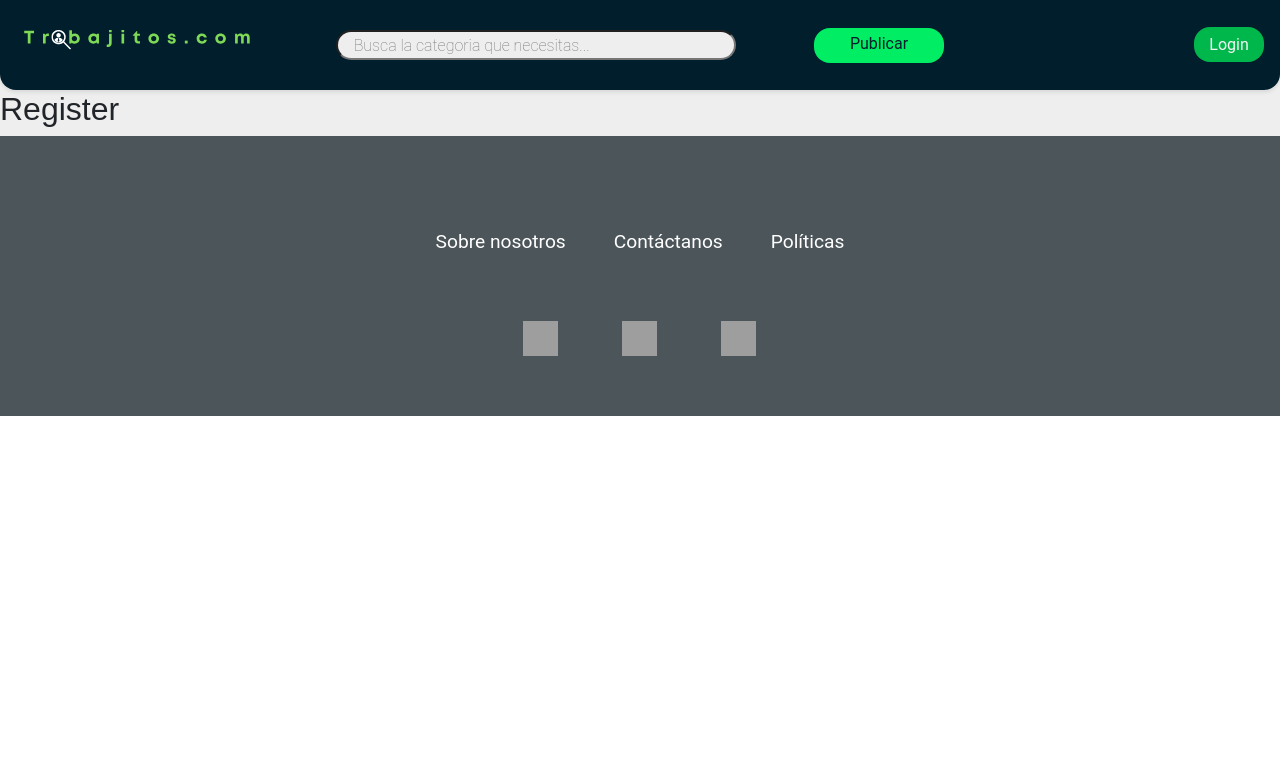
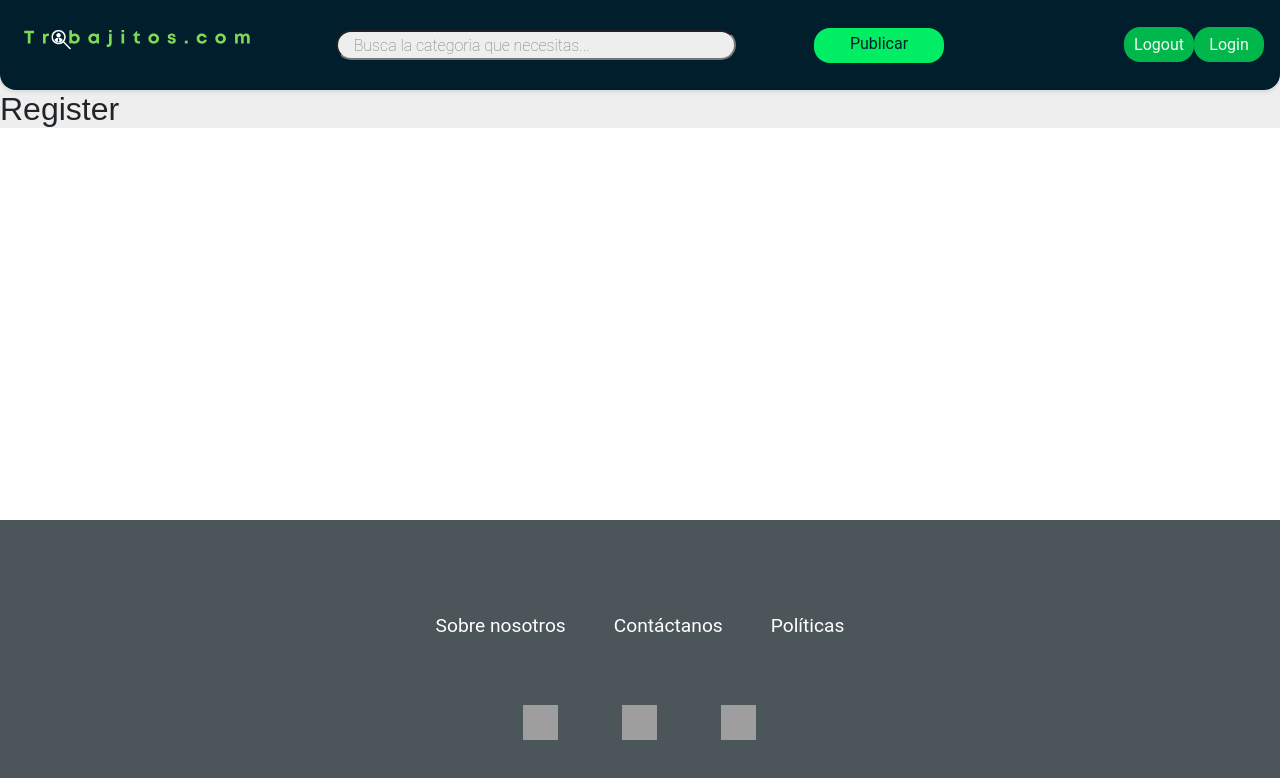
Before and after one commit to LeeMichael24/DOMDOMTIMADOM-REPO, a React (Vite) app in the folder trabajitos_vite/: page /auth/singup in a window 1280 px wide. Shown: the top 778 px of the page. Built offline with nearby package versions, Linux system fonts and the light colour scheme; grey boxes are pictures that could not be loaded.

Commit message:
Add: prepare for login

```diff
--- a/trabajitos_vite/src/App.jsx
+++ b/trabajitos_vite/src/App.jsx
@@ -15,7 +15,6 @@ import FeedView from "./views/FeedView/FeedView";
 import NotFoundView from "./views/NotFoundView/NotFoundView";
 import AuthView from "./views/AuthView/AuthView";
 
-import { ValidatorRouter } from './Validator/ValidatorRouter'
 
 
 function App({user}) {
@@ -28,12 +27,7 @@ function App({user}) {
         <Routes>
           <Route path="/" element={<FeedView />}> </Route>
           <Route path="f2" element={<RecibeFormulario3 />}> </Route>
-
-          <Route path="fp" element={
-              <ValidatorRouter user={ user } redirectTo='/'>
-              <RecibeFormularioP />
-            </ValidatorRouter>
-          }/>
+          <Route path="fp" element={<RecibeFormularioP />}> </Route>
 
           <Route path="*" element={<NotFoundView />}> </Route>
           <Route path="auth/*" element={<AuthView />}> </Route>
--- a/trabajitos_vite/src/Validator/ValidatorRouter.jsx
+++ /dev/null
@@ -1,10 +0,0 @@
-import { Navigate, Outlet } from "react-router-dom"
-
-
-export const ValidatorRouter = ({ user, children, redirectTo='/' }) => {
-    if (!user){
-        return <Navigate to={redirectTo} />
-    }
-
-    return  children
-}
--- a/trabajitos_vite/src/components/ComponenteFomularioPrueba/FormularioPrueba/FormularioPrueba.jsx
+++ b/trabajitos_vite/src/components/ComponenteFomularioPrueba/FormularioPrueba/FormularioPrueba.jsx
@@ -35,7 +35,7 @@ const FormularioPrueba = ({ onAddPost = () => {} }) => {
                     <label className={classes['label-form']}>
                         Foto de perfil *
                     <input className={classes['form-image-p']} name="imageProfile" type="url" placeholder="url"/>
-                </label>
+                    </label>
                     <label className={classes['label-form']}>
                             Correo electrónico *
                             <input className={classes['email-form']} name="email"/>
--- a/trabajitos_vite/src/components/Footer/Footer.module.scss
+++ b/trabajitos_vite/src/components/Footer/Footer.module.scss
@@ -7,6 +7,9 @@ footer {
     align-content: center;
     flex-wrap: wrap;
     margin: 0 auto;
+    position: absolute;
+    bottom: 0;
+    width: 100%;
 }
 
 .open{
--- a/trabajitos_vite/src/components/Header/Header.jsx
+++ b/trabajitos_vite/src/components/Header/Header.jsx
@@ -8,21 +8,8 @@ import React, { useState } from 'react';
 import { Link } from "react-router-dom";
 
 
+
 const Header = () => {
-    const [user, setuser] = useState(null)
-
-    const login = () => {
-      setuser({
-        id: 1,
-        name: 'John'
-      })
-    }
-
-    const logout = () => setuser(null)
-
-
-
-
 
     const [show, setShow] = useState(false);
 
@@ -50,19 +37,19 @@ const Header = () => {
                     <figure>
 
                         {/* <button className={classes['button-login']} onClick={handleShow}> <img width="55px" src={logoLogin} /> </button> */}
+                                {/* <button className={classes["button-login"]} onClick={logout}> Logout </button>
+                                <button className={classes["button-login"]} onClick={login}> Login </button> */}
 
-                        {
-                            user ? (
-                            <button className={classes['button-login']} onClick={logout}> Logout </button>
-                            ): (
-                            <button className={classes['button-login']} onClick={login}> Login </button>
-                            )
-                        }
+                                <button className={classes["button-login"]} > Logout </button>
+                                <button className={classes["button-login"]} > Login </button>
+
+
 
                     </figure>
                 </div>
             </nav>
             <ModalLogin show={show} handleClose={handleClose} />
+
         </header>
     )
 }
--- a/trabajitos_vite/src/views/AuthView/AuthView.jsx
+++ b/trabajitos_vite/src/views/AuthView/AuthView.jsx
@@ -3,10 +3,13 @@ import { Routes, Route } from 'react-router-dom';
 
 const AuthView = () => {
     return (
-        <Routes>
-            <Route path='singin' element={ <h2> Login </h2> }/>
-            <Route path='singup' element={ <h2> Register </h2> }/>
-        </Routes>
+        <div>
+            <Routes>
+                <Route path='singin' element={ <h2> Login </h2> }/>
+                <Route path='singup' element={ <h2> Register </h2> }/>
+            </Routes>
+        </div>
+
     )
 }
 
--- a/trabajitos_vite/src/views/FeedView/Posts/SinglePost/SinglePost.jsx
+++ b/trabajitos_vite/src/views/FeedView/Posts/SinglePost/SinglePost.jsx
@@ -11,6 +11,7 @@ function SinglePost({ name = '', lastName='', image = '', number = '' }) {
         <div className={classes['section-singlepost']}>
             {Array.from({ length: 1 }).map((_, idx) => (
                 <Col>
+
                     <Link className={classes["ver-mas"]} to="f2">
                         <Card className={classes['Card']}>
 
@@ -52,6 +53,7 @@ function SinglePost({ name = '', lastName='', image = '', number = '' }) {
                             </Card.Body>
                         </Card>
                     </Link>
+
                 </Col>
             ))}
         </div>
```
Also changed, not shown: trabajitos_vite/src/Validator/ValidationsPostById/ValidarionsPostById.jsx (added, +7 -0 lines).
